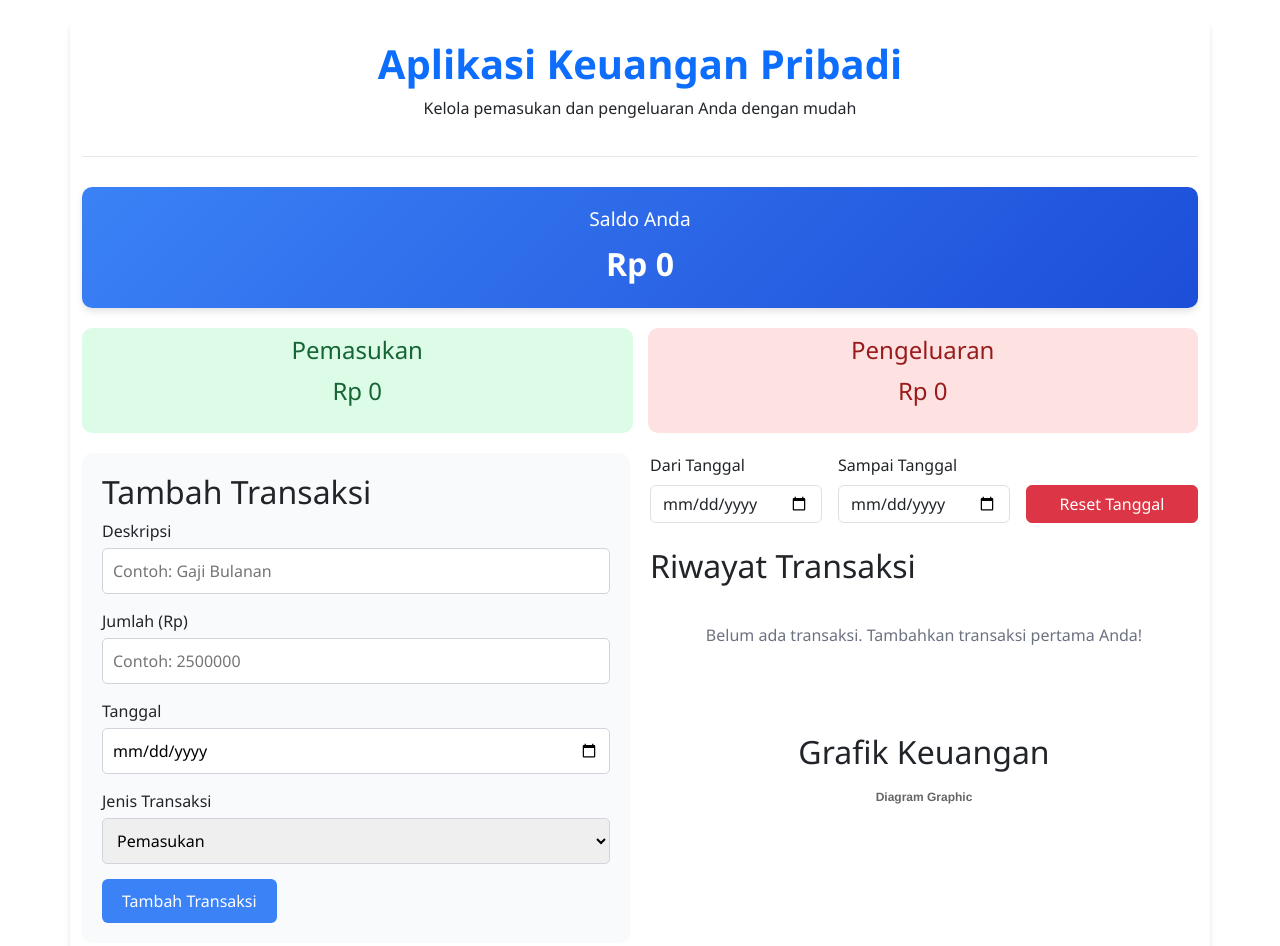
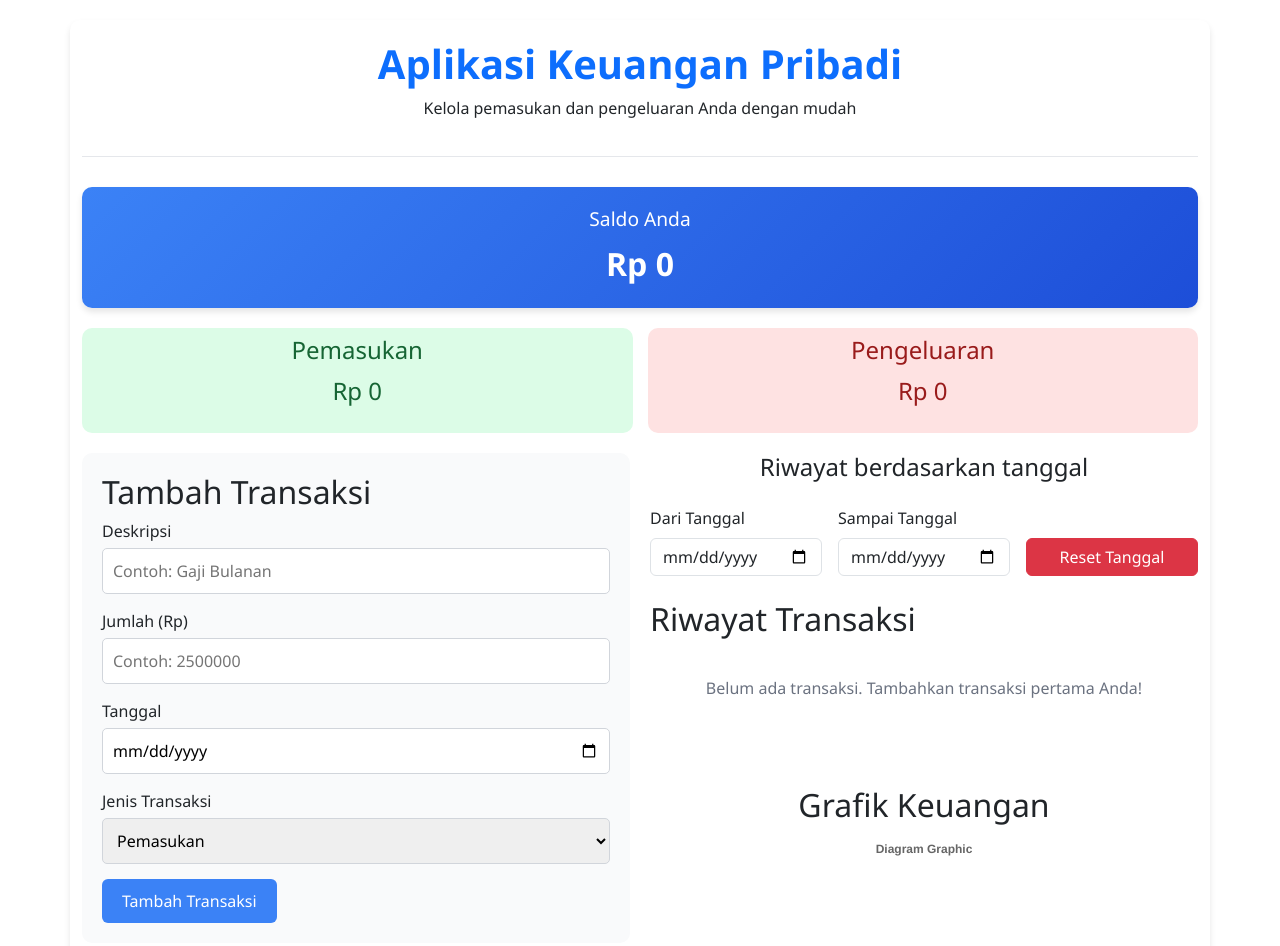
Before and after one commit to Raehannsz/catatan-keuangan-web, a plain HTML site: page index.html in a window 1280 px wide. Shown: the top 946 px of the page. Drawn offline with nearby package versions, Linux system fonts and the light colour scheme.

Commit message:
add title based on date grouping

```diff
--- a/index.html
+++ b/index.html
@@ -63,6 +63,7 @@
             <div x-data="transactionFilter">
                 <!-- Input Date Range -->
                 <div class="row g-3 mb-4">
+                    <h4 class="text-center">Riwayat berdasarkan tanggal</h4>
                     <div class="col-md-4">
                         <label for="startDate" class="form-label">Dari Tanggal</label>
                         <input type="date" id="startDate" class="form-control" x-model="startDate">
```
